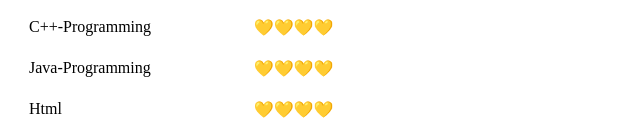
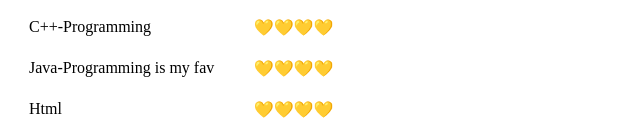
Before and after one commit to goransh927/cv, a plain HTML site: page index.html in a window 1280 px wide. Shown: the part 666-800 px from the top of the page, 0-640 px from the left. Drawn offline with Linux system fonts and the light colour scheme.

Commit message:
java changes

```diff
--- a/index.html
+++ b/index.html
@@ -38,7 +38,7 @@
     <td>💛💛💛💛</td>
   </tr>
   <tr>
-    <td>Java-Programming</td>
+    <td>Java-Programming is my fav</td>
     <td>💛💛💛💛</td>
   </tr>
   <tr>
```
